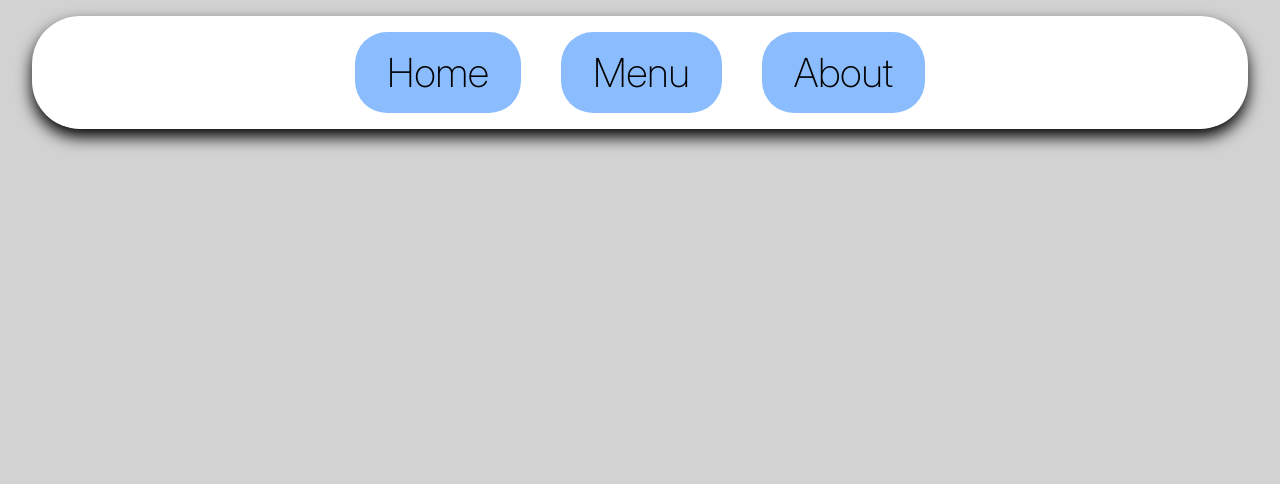
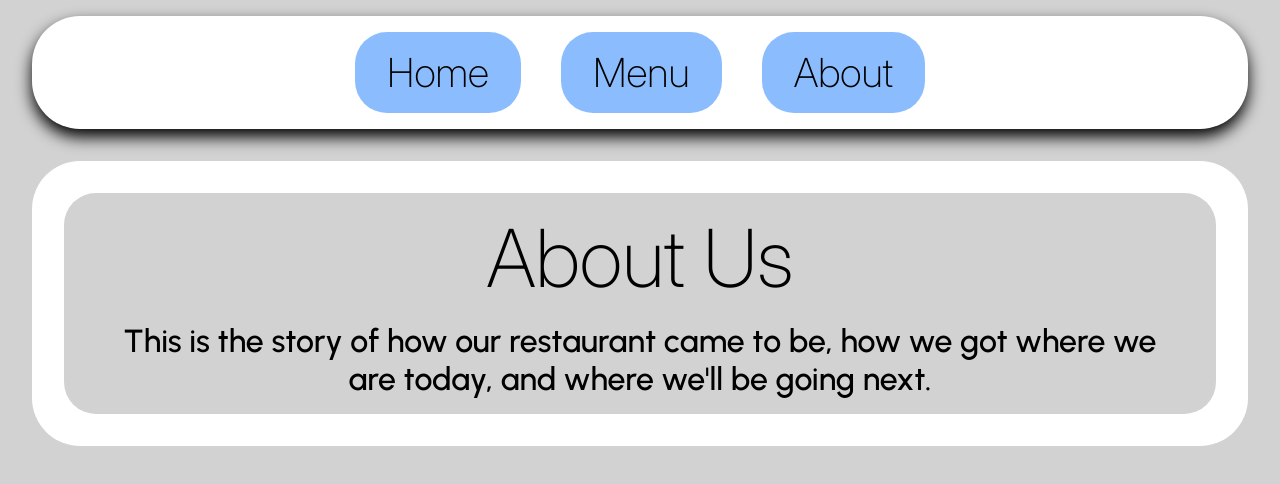
Before and after one commit to J0e-Quan/restaurant-page, a website built with webpack: page src/template.html in a window 1280 px wide. Both pictures are taken after a click on the button "About". Built offline with nearby package versions, Linux system fonts and the light colour scheme.

Commit message:
Complete initial section of about page
Also adjusted classes of titles; menuTitle and aboutTitle can now share
the .title styles!

```diff
--- a/src/about.js
+++ b/src/about.js
@@ -2,15 +2,31 @@ let content = document.querySelector('#content')
 let contentCard = document.createElement('div')
 contentCard.classList.add('content-card')
 
+function createTitleSection() {
+    let titleCard = document.createElement('div')
+    titleCard.classList.add('title-card')
+    let aboutTitle = document.createElement('h1')
+    aboutTitle.classList.add('about', 'title')
+    aboutTitle.textContent = 'About Us'
+    titleCard.appendChild(aboutTitle)
+    let titleCardText = document.createElement('p')
+    titleCardText.classList.add('title-card-text')
+    titleCardText.textContent = "This is the story of how our restaurant came to be, how we got where we are today, and where we'll be going next."
+    titleCard.appendChild(titleCardText)
+    contentCard.appendChild(titleCard)
+}
 
+function createBeginningsSection() {
+
+}
 
 export function renderContent() {
     content.innerHTML = ''
     contentCard.innerHTML = ''
     createTitleSection()
     createBeginningsSection()
-    createExpansionSection()
-    createCurrentSection()
-    createResearchSection()
+    // createExpansionSection()
+    // createCurrentSection()
+    // createResearchSection()
     content.appendChild(contentCard)
 }
--- a/src/home.js
+++ b/src/home.js
@@ -10,7 +10,7 @@ function createHeroSection() {
     let heroCardText = document.createElement('div')
     heroCardText.classList.add('hero-card-text')
     let title = document.createElement('h1')
-    title.classList.add('title')
+    title.classList.add('restaurant-name')
     title.textContent = 'Plush Munch'
     heroCardText.appendChild(title)
     let location = document.createElement('h4')
--- a/src/styles.css
+++ b/src/styles.css
@@ -112,7 +112,7 @@ nav > button:hover {
     flex-basis: 35%;
 }
 
-.title {
+.restaurant-name {
     font-size: 5rem;
     margin-bottom: -0.5rem;
 }
@@ -166,7 +166,7 @@ nav > button:hover {
     border-radius: 32px;
 }
 
-.menu.title {
+.title {
     text-align: center;
     font-size: 5rem;
     margin-bottom: 1rem;
```
